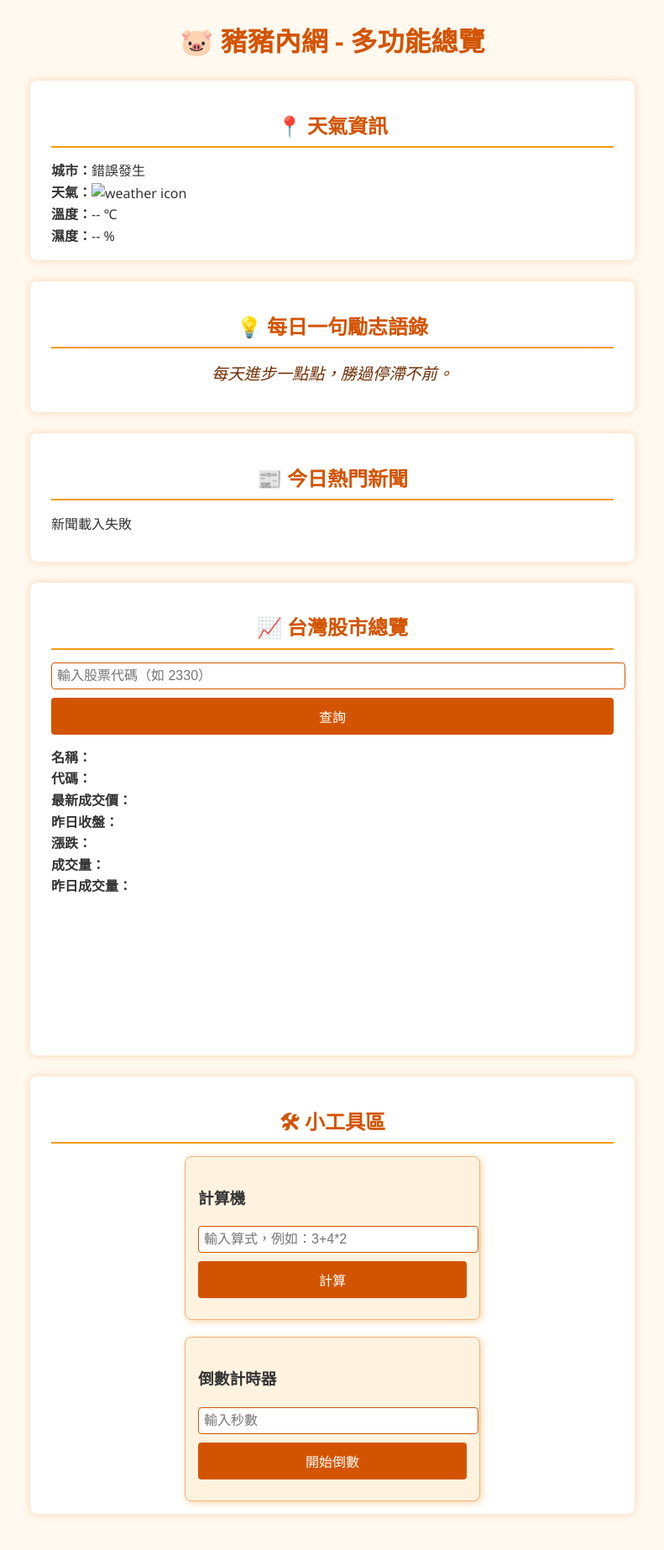
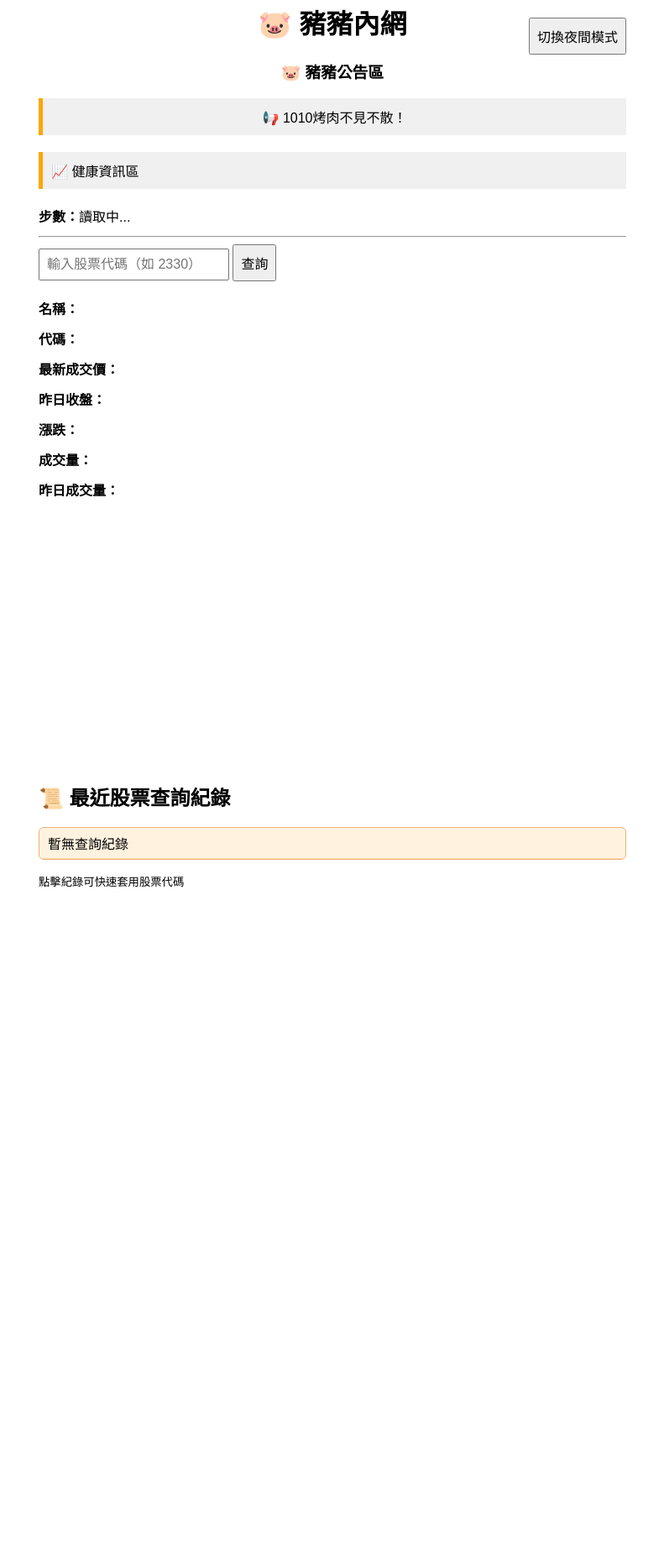
Before and after one commit to az964115/family, a plain HTML site: page index.html in a window 1280 px wide. Shown: the part 38-1884 px from the top of the page at 84% size, without its empty margins (244-1035 px from the left). After the commit the page ends 1117 px from the top, so only its background shows below. Drawn offline with nearby package versions, Linux system fonts and the light colour scheme; no server answers.

Commit message:
Update index.html

```diff
--- a/index.html
+++ b/index.html
@@ -2,260 +2,166 @@
 <html lang="zh-Hant">
 <head>
   <meta charset="UTF-8" />
-  <title>🐷 豬豬內網 - 多功能總覽</title>
+  <title>豬豬內網</title>
   <style>
     body {
-      font-family: 'Segoe UI', Tahoma, Geneva, Verdana, sans-serif;
-      max-width: 720px;
-      margin: 20px auto;
+      font-family: sans-serif;
       padding: 20px;
-      background: #fff9f0;
-      color: #333;
-      line-height: 1.6;
+      max-width: 700px;
+      margin: auto;
+      background-color: white;
+      color: black;
+      transition: background-color 0.3s, color 0.3s;
     }
-    h1, h2 {
+    input, button {
+      padding: 8px;
+      font-size: 16px;
+    }
+    #info {
+      margin-top: 20px;
+    }
+    .field {
+      margin-bottom: 12px;
+    }
+    #chart {
+      width: 100%;
+      height: 300px;
+    }
+    .header {
       text-align: center;
-      color: #d35400;
+      margin-bottom: 20px;
     }
-    .section {
-      background: #fff;
-      border-radius: 8px;
-      box-shadow: 0 0 10px #f0b27a88;
-      padding: 15px 25px;
-      margin-bottom: 25px;
+    .announcement {
+      background-color: #f0f0f0;
+      padding: 10px;
+      border-left: 5px solid orange;
+      margin-bottom: 20px;
     }
-    .section h2 {
-      margin-bottom: 15px;
-      border-bottom: 2px solid #f39c12;
-      padding-bottom: 5px;
+    .dark-mode {
+      background-color: #121212;
+      color: #f0f0f0;
     }
-    #weatherIcon {
-      vertical-align: middle;
-      width: 40px;
-      height: 40px;
+    .dark-mode .announcement {
+      background-color: #2a2a2a;
+      border-left-color: #ffa500;
     }
-    .quote {
-      font-style: italic;
-      font-size: 1.2rem;
-      color: #6e2c00;
-      margin: 15px 0;
-      text-align: center;
+    .toggle-button {
+      float: right;
+      margin-top: -50px;
     }
-    .news-list {
-      list-style: none;
-      padding: 0;
+    #stockQueryList {
+      list-style:none;
+      padding:0;
+      max-height: 150px;
+      overflow-y: auto;
+      border: 1px solid #f0b27a;
+      border-radius: 6px;
+      background:#fff3e0;
+      margin-top: 10px;
+      cursor: default;
     }
-    .news-list li {
-      margin-bottom: 10px;
+    #stockQueryList li {
+      padding: 6px 10px;
+      border-bottom: 1px solid #f9d6a5;
+      cursor: pointer;
     }
-    .news-list a {
-      color: #d35400;
-      text-decoration: none;
-    }
-    .news-list a:hover {
-      text-decoration: underline;
-    }
-    #stockChange {
-      font-weight: bold;
-    }
-    .stock-up {
-      color: red;
-    }
-    .stock-down {
-      color: green;
-    }
-    .tools {
-      display: flex;
-      gap: 20px;
-      flex-wrap: wrap;
-      justify-content: space-around;
-    }
-    .tool-box {
-      border: 1px solid #f0b27a;
-      border-radius: 8px;
-      padding: 15px;
-      width: 320px;
-      background: #fff3e0;
-      box-shadow: 2px 2px 8px #f7d6a7;
-    }
-    input[type="number"], input[type="text"] {
-      width: 100%;
-      padding: 6px;
-      font-size: 1rem;
-      margin-bottom: 10px;
-      border: 1px solid #d35400;
-      border-radius: 4px;
-    }
-    button {
-      background-color: #d35400;
-      border: none;
-      color: white;
-      padding: 10px 15px;
-      font-size: 1rem;
-      border-radius: 4px;
-      cursor: pointer;
-      width: 100%;
-    }
-    button:hover {
-      background-color: #e67e22;
-    }
-    #countdownDisplay {
-      font-size: 2rem;
-      color: #af601a;
-      text-align: center;
-      margin-top: 10px;
-      font-weight: bold;
-    }
-    @media (max-width: 700px) {
-      .tools {
-        flex-direction: column;
-        align-items: center;
-      }
-      .tool-box {
-        width: 90%;
-      }
+    #stockQueryList li:hover {
+      background-color: #ffe0b3;
     }
   </style>
+  <script src="https://cdn.jsdelivr.net/npm/chart.js"></script>
+  <!-- Firebase SDK -->
+  <script src="https://www.gstatic.com/firebasejs/9.22.0/firebase-app-compat.js"></script>
+  <script src="https://www.gstatic.com/firebasejs/9.22.0/firebase-database-compat.js"></script>
 </head>
 <body>
+  <div class="header">
+    <h1>🐷 豬豬內網</h1>
+    <button class="toggle-button" onclick="toggleDarkMode()">切換夜間模式</button>
+    <h3>🐷 豬豬公告區</h3>
+    <div class="announcement">📢 1010烤肉不見不散！</div>
+  </div>
 
-  <h1>🐷 豬豬內網 - 多功能總覽</h1>
+  <div class="announcement">📈 健康資訊區</div>
+  <div class="field"><strong>步數：</strong><span id="steps">讀取中...</span></div>
 
-  <!-- 天氣資訊區 -->
-  <section class="section" id="weatherSection">
-    <h2>📍 天氣資訊</h2>
-    <div>
-      <strong>城市：</strong><span id="city">讀取中...</span><br />
-      <strong>天氣：</strong><img id="weatherIcon" src="" alt="weather icon" /> <span id="weatherDesc">讀取中...</span><br />
-      <strong>溫度：</strong><span id="temp">--</span> ℃<br />
-      <strong>濕度：</strong><span id="humidity">--</span> %
-    </div>
+  <hr />
+
+  <input type="text" id="symbolInput" placeholder="輸入股票代碼（如 2330）" />
+  <button onclick="loadStock()">查詢</button>
+
+  <div id="info">
+    <div class="field"><strong>名稱：</strong><span id="name"></span></div>
+    <div class="field"><strong>代碼：</strong><span id="code"></span></div>
+    <div class="field"><strong>最新成交價：</strong><span id="price"></span></div>
+    <div class="field"><strong>昨日收盤：</strong><span id="yesterdayClose"></span></div>
+    <div class="field"><strong>漲跌：</strong><span id="change"></span></div>
+    <div class="field"><strong>成交量：</strong><span id="volume"></span></div>
+    <div class="field"><strong>昨日成交量：</strong><span id="yesterdayVolume"></span></div>
+  </div>
+
+  <canvas id="chart"></canvas>
+
+  <!-- 股票查詢紀錄區 -->
+  <section id="stockHistorySection">
+    <h2>📜 最近股票查詢紀錄</h2>
+    <ul id="stockQueryList">
+      <li>暫無查詢紀錄</li>
+    </ul>
+    <small>點擊紀錄可快速套用股票代碼</small>
   </section>
 
-  <!-- 每日一句 -->
-  <section class="section" id="quoteSection">
-    <h2>💡 每日一句勵志語錄</h2>
-    <div class="quote" id="dailyQuote">讀取中...</div>
-  </section>
+  <script>
+    let isDark = false;
+    function toggleDarkMode() {
+      isDark = !isDark;
+      document.body.classList.toggle('dark-mode', isDark);
+    }
 
-  <!-- 新聞簡報 -->
-  <section class="section" id="newsSection">
-    <h2>📰 今日熱門新聞</h2>
-    <ul class="news-list" id="newsList">
-      <li>讀取中...</li>
-    </ul>
-  </section>
+    // Firebase 配置，請替換成你的專案資訊
+    const firebaseConfig = {
+      apiKey: "AIzaSyCGSq-8joudLdCEB954krl3diNqMQXmsxg",
+      authDomain: "piggynet-93c33.firebaseapp.com",
+      databaseURL: "https://piggynet-93c33-default-rtdb.europe-west1.firebasedatabase.app",
+      projectId: "piggynet-93c33",
+      storageBucket: "piggynet-93c33.appspot.com",
+      messagingSenderId: "65171780729",
+      appId: "1:65171780729:web:ce5f7272f25a75f43490a8"
+    };
 
-  <!-- 股市總覽 -->
-  <section class="section" id="stockSection">
-    <h2>📈 台灣股市總覽</h2>
-    <input type="text" id="symbolInput" placeholder="輸入股票代碼（如 2330）" />
-    <button onclick="loadStock()">查詢</button>
-    <div id="stockInfo" style="margin-top: 15px;">
-      <div><strong>名稱：</strong><span id="name"></span></div>
-      <div><strong>代碼：</strong><span id="code"></span></div>
-      <div><strong>最新成交價：</strong><span id="price"></span></div>
-      <div><strong>昨日收盤：</strong><span id="yesterdayClose"></span></div>
-      <div><strong>漲跌：</strong><span id="change" id="stockChange"></span></div>
-      <div><strong>成交量：</strong><span id="volume"></span></div>
-      <div><strong>昨日成交量：</strong><span id="yesterdayVolume"></span></div>
-    </div>
-    <canvas id="chart" style="margin-top:15px;"></canvas>
-  </section>
+    firebase.initializeApp(firebaseConfig);
+    const db = firebase.database();
 
-  <!-- 小工具區 -->
-  <section class="section" id="toolsSection">
-    <h2>🛠 小工具區</h2>
-    <div class="tools">
-      <!-- 計算機 -->
-      <div class="tool-box" id="calculatorBox">
-        <h3>計算機</h3>
-        <input type="text" id="calcInput" placeholder="輸入算式，例如：3+4*2" />
-        <button onclick="calculate()">計算</button>
-        <div id="calcResult" style="margin-top: 10px; font-weight:bold;"></div>
-      </div>
+    async function addStockQueryRecord(stockCode) {
+      const timestamp = new Date().toISOString();
+      const newRef = db.ref('stockQueries').push();
+      await newRef.set({ stockCode, timestamp });
+      loadStockQueryRecords();
+    }
 
-      <!-- 倒數計時器 -->
-      <div class="tool-box" id="countdownBox">
-        <h3>倒數計時器</h3>
-        <input type="number" id="countdownInput" placeholder="輸入秒數" />
-        <button onclick="startCountdown()">開始倒數</button>
-        <div id="countdownDisplay"></div>
-      </div>
-    </div>
-  </section>
-
-  <script src="https://cdn.jsdelivr.net/npm/chart.js"></script>
-  <script>
-    // 天氣API設定（請先自行申請OpenWeatherMap免費API KEY）
-    const weatherApiKey = '67fc7a1bcf794a2c46fc07c639b0048d';
-    const cityName = 'Taoyuan'; // 你也可以用動態定位取得城市
-
-    async function loadWeather() {
-      try {
-        const res = await fetch(`https://api.openweathermap.org/data/2.5/weather?q=${cityName}&appid=${weatherApiKey}&units=metric&lang=zh_tw`);
-        const data = await res.json();
-        if (data.cod !== 200) {
-          document.getElementById('city').textContent = '無法取得天氣';
-          document.getElementById('weatherDesc').textContent = '';
+    function loadStockQueryRecords() {
+      const recordsRef = db.ref('stockQueries').limitToLast(5);
+      recordsRef.off();
+      recordsRef.on('value', snapshot => {
+        const records = snapshot.val();
+        const list = document.getElementById('stockQueryList');
+        list.innerHTML = '';
+        if (!records) {
+          list.innerHTML = '<li>暫無查詢紀錄</li>';
           return;
         }
-        document.getElementById('city').textContent = data.name;
-        document.getElementById('temp').textContent = data.main.temp.toFixed(1);
-        document.getElementById('humidity').textContent = data.main.humidity;
-        document.getElementById('weatherDesc').textContent = data.weather[0].description;
-        document.getElementById('weatherIcon').src = `https://openweathermap.org/img/wn/${data.weather[0].icon}.png`;
-      } catch (e) {
-        document.getElementById('city').textContent = '錯誤發生';
-        document.getElementById('weatherDesc').textContent = '';
-        console.error(e);
-      }
+        const sortedRecords = Object.values(records).sort((a, b) => new Date(b.timestamp) - new Date(a.timestamp));
+        sortedRecords.forEach(record => {
+          const li = document.createElement('li');
+          li.textContent = `${record.stockCode} — ${new Date(record.timestamp).toLocaleString()}`;
+          li.onclick = () => {
+            document.getElementById('symbolInput').value = record.stockCode;
+          };
+          list.appendChild(li);
+        });
+      });
     }
 
-    // 每日一句勵志語錄陣列
-    const quotes = [
-      "成功不是終點，失敗也不是終結，最重要的是繼續前進。",
-      "學習如逆水行舟，不進則退。",
-      "你的時間有限，不要浪費於重複別人的生活。",
-      "不經歷風雨，怎能見彩虹？",
-      "心有多大，舞台就有多大。",
-      "困難是成功的墊腳石，勇敢迎接它。",
-      "每天進步一點點，勝過停滯不前。",
-      "熱愛生活，生活才會回報你。",
-      "不要害怕改變，改變是成長的開始。",
-      "夢想不是空想，而是行動的開始。"
-    ];
-    function showQuote() {
-      const idx = Math.floor(Math.random() * quotes.length);
-      document.getElementById('dailyQuote').textContent = quotes[idx];
-    }
-
-    // 新聞簡報 (NewsAPI)
-    // 請先申請 https://newsapi.org 免費API KEY
-    const newsApiKey = 'a884a483999c4ef6b89fdf13b4c0a072';
-
-    async function loadNews() {
-      try {
-        const res = await fetch(`https://newsapi.org/v2/top-headlines?country=tw&apiKey=${newsApiKey}`);
-        const data = await res.json();
-        const list = document.getElementById('newsList');
-        list.innerHTML = '';
-        if (!data.articles || data.articles.length === 0) {
-          list.innerHTML = '<li>找不到新聞</li>';
-          return;
-        }
-        data.articles.slice(0, 5).forEach(article => {
-          const li = document.createElement('li');
-          li.innerHTML = `<a href="${article.url}" target="_blank" rel="noopener">${article.title}</a>`;
-          list.appendChild(li);
-        });
-      } catch(e) {
-        document.getElementById('newsList').innerHTML = '<li>新聞載入失敗</li>';
-        console.error(e);
-      }
-    }
-
-    // 股市查詢 - 你原本的TWSE API
     async function loadStock() {
       const symbol = document.getElementById("symbolInput").value.trim();
       if (!symbol) {
@@ -305,15 +211,11 @@
 
         const changeAmount = (latestPrice - yesterdayClose).toFixed(2);
         const changePercent = ((changeAmount / yesterdayClose) * 100).toFixed(2);
+        const changeText = `${changeAmount} (${changePercent}%)`;
+
         const changeSpan = document.getElementById("change");
-        changeSpan.textContent = `${changeAmount} (${changePercent}%)`;
-        if (changeAmount > 0) {
-          changeSpan.className = 'stock-up';
-        } else if (changeAmount < 0) {
-          changeSpan.className = 'stock-down';
-        } else {
-          changeSpan.className = '';
-        }
+        changeSpan.textContent = changeText;
+        changeSpan.style.color = changeAmount > 0 ? "red" : (changeAmount < 0 ? "green" : "gray");
 
         if (window.myChart) window.myChart.destroy();
 
@@ -338,54 +240,30 @@
           }
         });
 
+        await addStockQueryRecord(symbol);
+
       } catch (error) {
         alert("錯誤發生，請稍後再試");
         console.error(error);
       }
     }
 
-    // 計算機功能
-    function calculate() {
-      const input = document.getElementById('calcInput').value;
-      try {
-        // eslint-disable-next-line no-eval
-        const result = eval(input);
-        document.getElementById('calcResult').textContent = '結果：' + result;
-      } catch {
-        document.getElementById('calcResult').textContent = '錯誤：請輸入有效的數學表達式';
-      }
-    }
+    // 健康資訊：只讀取步數
+    import { initializeApp } from "https://www.gstatic.com/firebasejs/10.5.0/firebase-app.js";
+    import { getDatabase, ref, onValue } from "https://www.gstatic.com/firebasejs/10.5.0/firebase-database.js";
 
-    // 倒數計時器功能
-    let countdownTimer = null;
-    function startCountdown() {
-      if (countdownTimer) clearInterval(countdownTimer);
-      let seconds = parseInt(document.getElementById('countdownInput').value);
-      if (isNaN(seconds) || seconds <= 0) {
-        alert('請輸入正確的秒數');
-        return;
-      }
-      const display = document.getElementById('countdownDisplay');
-      display.textContent = seconds;
+    const app = initializeApp(firebaseConfig);
+    const dbNew = getDatabase(app);
 
-      countdownTimer = setInterval(() => {
-        seconds--;
-        display.textContent = seconds;
-        if (seconds <= 0) {
-          clearInterval(countdownTimer);
-          display.textContent = '時間到！⏰';
-          alert('倒數計時結束！');
-        }
-      }, 1000);
-    }
+    const stepsRef = ref(dbNew, "health/steps");
+    onValue(stepsRef, (snapshot) => {
+      document.getElementById("steps").textContent = snapshot.val() + " 步";
+    });
 
-    // 頁面載入時執行
+    // 頁面載入時載入股票查詢紀錄
     window.onload = () => {
-      loadWeather();
-      showQuote();
-      loadNews();
+      loadStockQueryRecords();
     };
   </script>
-
 </body>
 </html>
```
